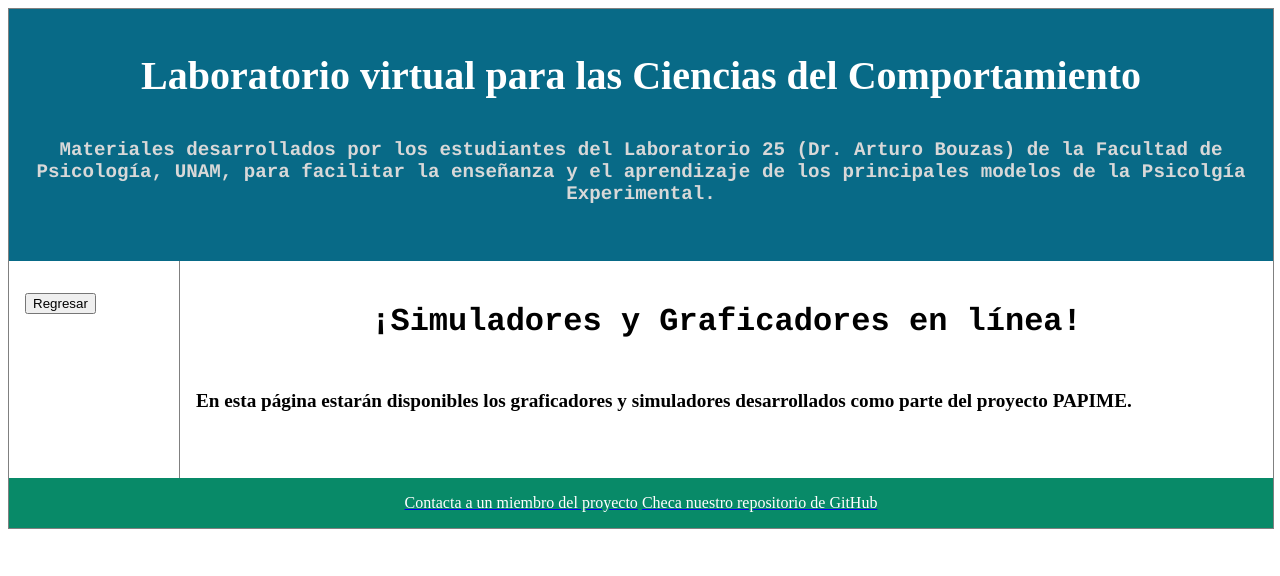
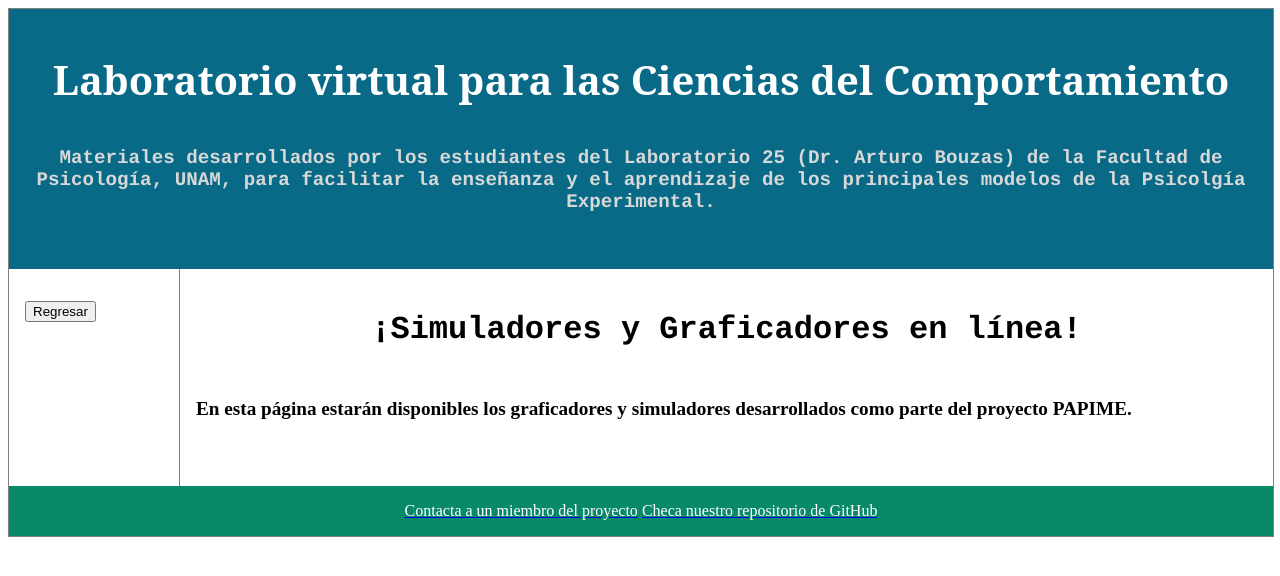
Before and after one commit to BouzasLab25/bouzaslab25.github.io, a Jekyll site: the page built from aboutPAPIME/index.html, in a window 1280 px wide. Shown: the top 576 px of the page. Built offline with Jekyll 4.4.1, drawn with Linux system fonts in a browser that asks for light colours.

Commit message:
Update papime.html

```diff
--- a/_layouts/papime.html
+++ b/_layouts/papime.html
@@ -10,7 +10,7 @@ div.container {
 
 h1 {
     font-size: 2.5em;
-    font-family: "Times New Roman", Georgia, Serif;
+    font-family: "serif", "sans-serif", "cursive", "fantasy", "monospace";
     text-align:center;
 }
 
```
